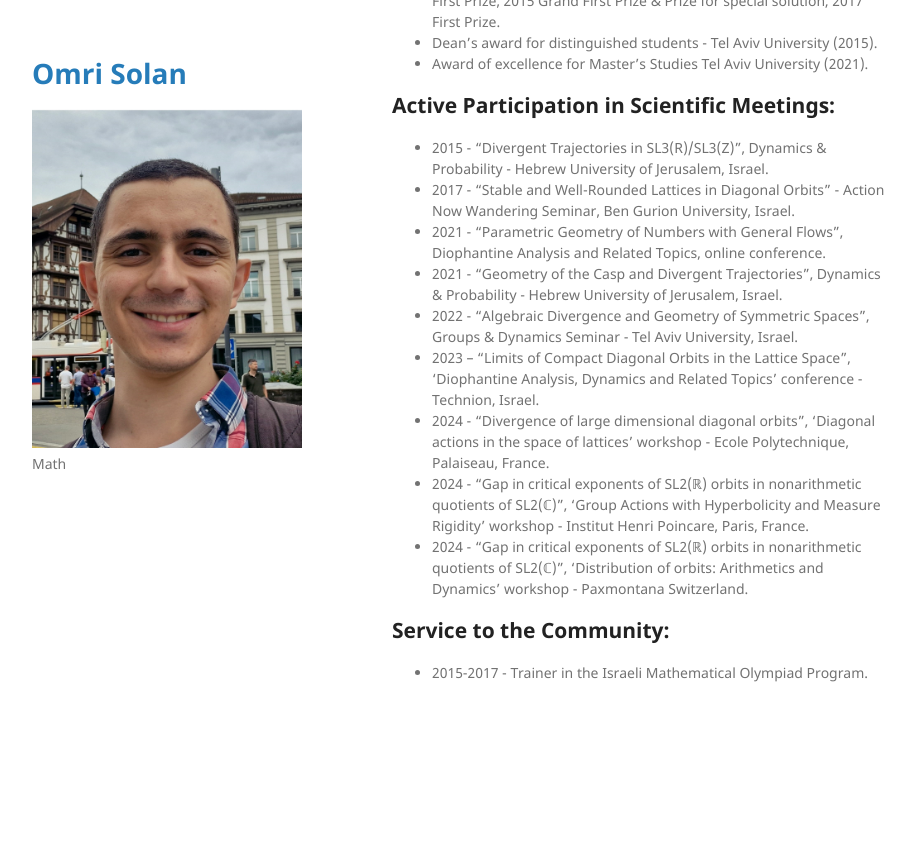
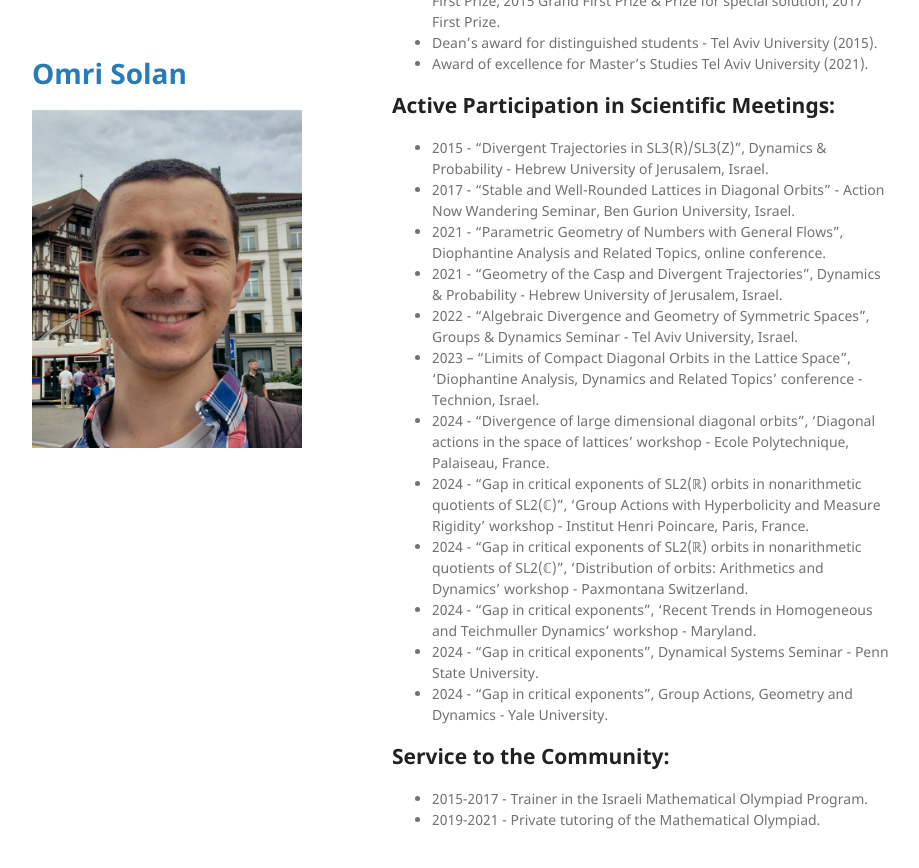
Before and after one commit to omriso/omriso.github.io, a Jekyll site: the page built from CV.md, in a window 1280 px wide and 900 px high, scrolled down 863 px. Shown: the top 868 px of the window, without its empty margins (178-1097 px from the left). Built offline with Jekyll 4.4.1, drawn with Linux system fonts in a browser that asks for light colours; the repository's description, which GitHub fills in, is left out; before the commit the page ends 1616 px from its top, so only the background shows below that.

Commit message:
Changed a little

```diff
--- a/CV.md
+++ b/CV.md
@@ -43,7 +43,12 @@ My primary research focus is on homogeneous dynamics. I leverage tools from numb
 * 2024 \- “Divergence of large dimensional diagonal orbits”, ‘Diagonal actions in the space of lattices’ workshop \- Ecole Polytechnique, Palaiseau, France.
 * 2024 \- “Gap in critical exponents of SL2(ℝ) orbits in nonarithmetic quotients of SL2(ℂ)”, ‘Group Actions with Hyperbolicity and Measure Rigidity’ workshop \- Institut Henri Poincare, Paris, France.
 * 2024 \- “Gap in critical exponents of SL2(ℝ) orbits in nonarithmetic quotients of SL2(ℂ)”, ‘Distribution of orbits: Arithmetics and Dynamics’ workshop \- Paxmontana Switzerland.
+* 2024 \- “Gap in critical exponents”, ‘Recent Trends in Homogeneous and Teichmuller Dynamics’
+workshop - Maryland.
+* 2024 \- “Gap in critical exponents”, Dynamical Systems Seminar - Penn State University.
+* 2024 \- “Gap in critical exponents”, Group Actions, Geometry and Dynamics - Yale University.
 
 ## **Service to the Community:**
 
 * 2015-2017 \- Trainer in the Israeli Mathematical Olympiad Program.
+* 2019-2021 \- Private tutoring of the Mathematical Olympiad.
--- a/_config.yml
+++ b/_config.yml
@@ -1,6 +1,6 @@
 title: Omri Solan
 logo: /assets/img/Me.jpg
-description: Math
+description:
 show_downloads: true
 # google_analytics:
 theme: jekyll-theme-minimal
```
